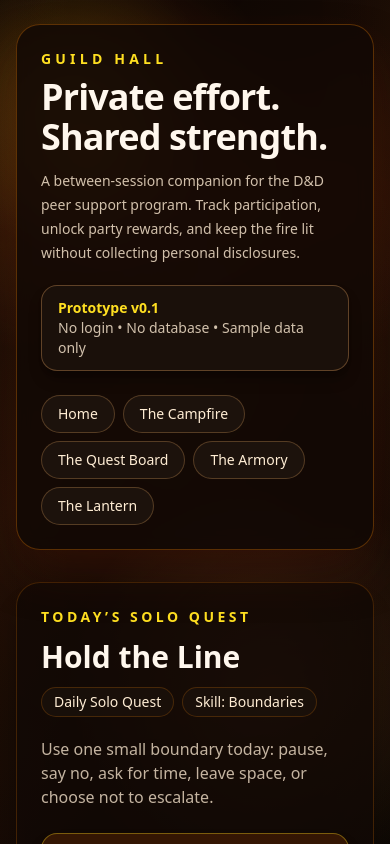
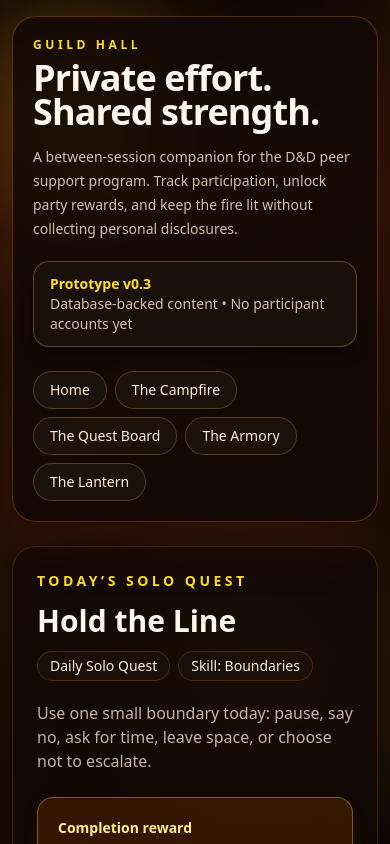
Before and after one commit to jahannlowe-stack/guild-hall-app, a Next.js app: page / in a window 390 px wide. Shown: the top 844 px of the page. Built offline with nearby package versions, Linux system fonts and the light colour scheme; no server answers; the database is empty.

Commit message:
Update app shell prototype status

```diff
--- a/components/AppShell.tsx
+++ b/components/AppShell.tsx
@@ -10,18 +10,20 @@ const navItems = [
 
 export function AppShell({ children }: { children: React.ReactNode }) {
   return (
-    <main className="min-h-screen px-4 py-6 text-orange-50 sm:px-6 lg:px-8">
+    <main className="min-h-screen px-3 py-4 text-orange-50 sm:px-6 sm:py-6 lg:px-8">
       <div className="mx-auto max-w-6xl">
-        <header className="mb-8 rounded-3xl border border-orange-400/30 bg-[#120905]/85 p-6 shadow-2xl shadow-orange-950/50 backdrop-blur">
+        <header className="mb-6 rounded-3xl border border-orange-400/30 bg-[#120905]/85 p-5 shadow-2xl shadow-orange-950/50 backdrop-blur sm:mb-8 sm:p-6">
           <div className="flex flex-col gap-5 lg:flex-row lg:items-end lg:justify-between">
             <div>
-              <p className="mb-2 text-sm font-semibold uppercase tracking-[0.3em] text-yellow-300">
+              <p className="mb-2 text-xs font-semibold uppercase tracking-[0.3em] text-yellow-300 sm:text-sm">
                 Guild Hall
               </p>
-              <h1 className="text-4xl font-bold tracking-tight text-orange-50 sm:text-5xl">
+
+              <h1 className="text-4xl font-bold leading-[0.95] tracking-tight text-orange-50 sm:text-5xl">
                 Private effort. Shared strength.
               </h1>
-              <p className="mt-3 max-w-2xl text-sm leading-6 text-orange-100/80 sm:text-base">
+
+              <p className="mt-4 max-w-2xl text-sm leading-6 text-orange-100/80 sm:text-base sm:leading-7">
                 A between-session companion for the D&D peer support program.
                 Track participation, unlock party rewards, and keep the fire lit
                 without collecting personal disclosures.
@@ -29,8 +31,8 @@ export function AppShell({ children }: { children: React.ReactNode }) {
             </div>
 
             <div className="rounded-2xl border border-orange-300/30 bg-[#1c120c]/90 px-4 py-3 text-sm text-orange-100/80 shadow-lg shadow-black/30">
-              <p className="font-semibold text-yellow-300">Prototype v0.1</p>
-              <p>No login • No database • Sample data only</p>
+              <p className="font-semibold text-yellow-300">Prototype v0.3</p>
+              <p>Database-backed content • No participant accounts yet</p>
             </div>
           </div>
 
```
